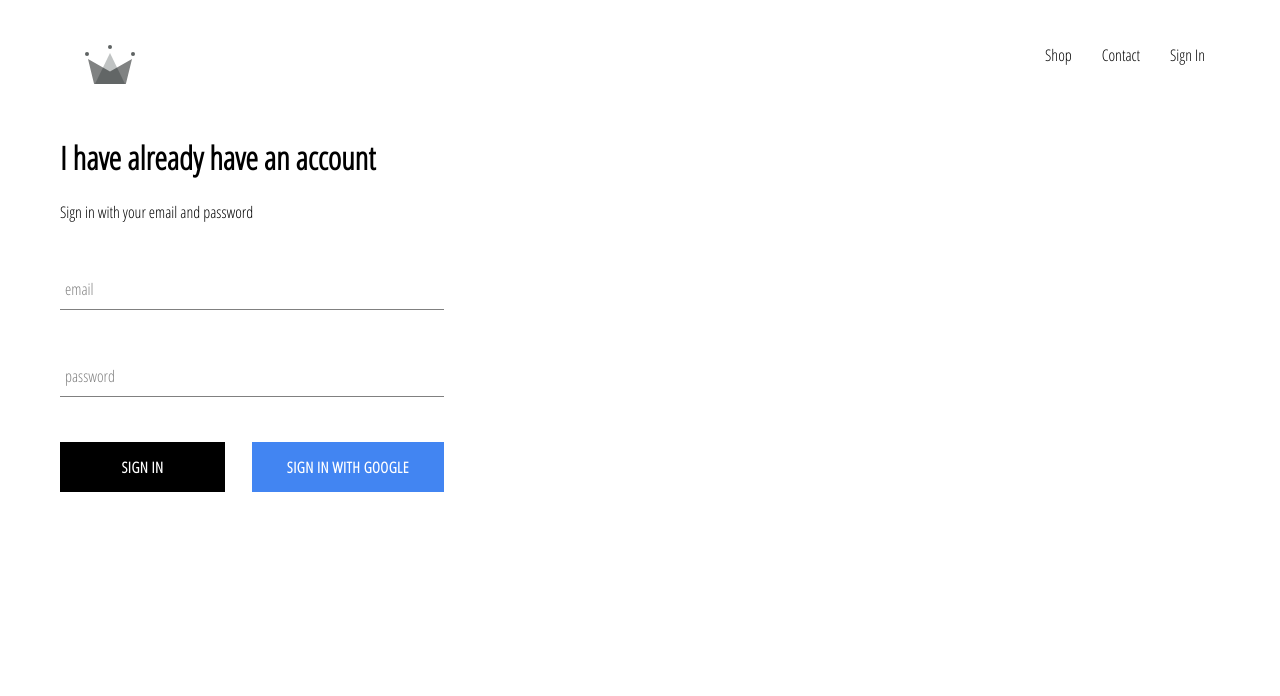
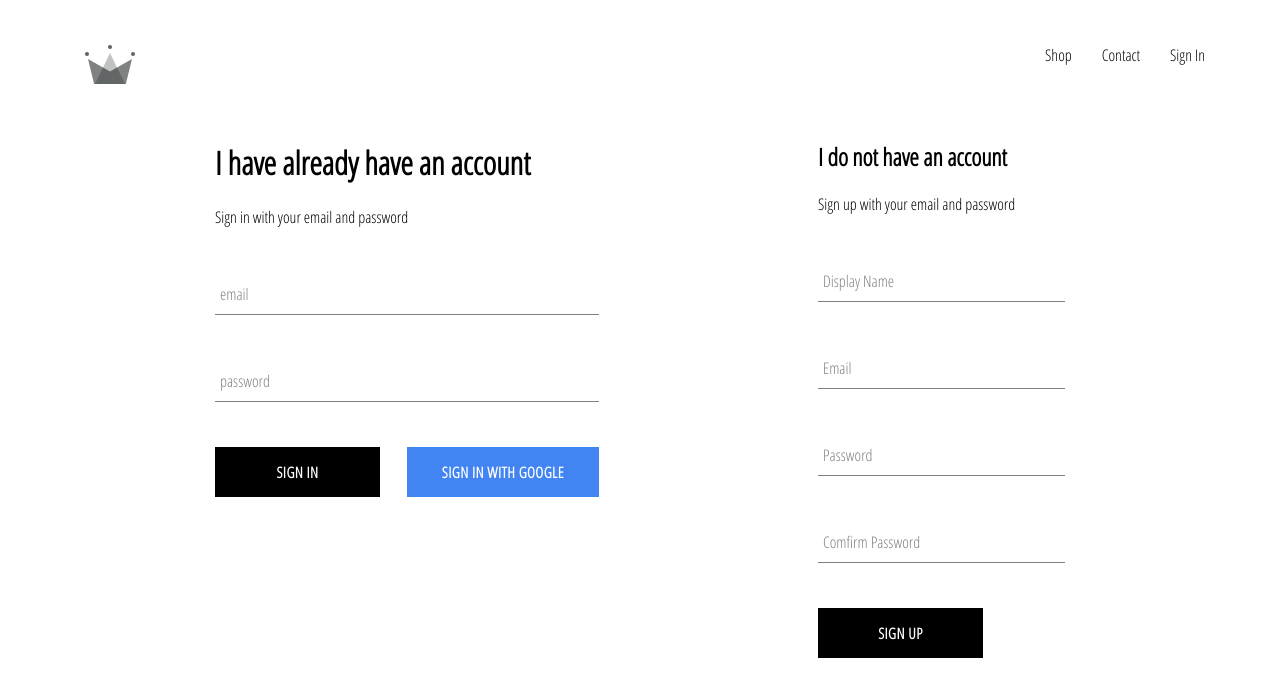
Before and after one commit to paulequilibrio/Crown-Store, a React (Create React App) app: page /sign in a window 1280 px wide. Shown: the top 696 px of the page. Built offline with nearby package versions, Linux system fonts and the light colour scheme; no server answers.

Commit message:
created the ability to store athenticated users in firebase

```diff
--- a/src/App.js
+++ b/src/App.js
@@ -3,9 +3,10 @@
 import {Route, Switch} from 'react-router-dom';
 import HomePage from "./Components/Pages/Homepages/Homepage.component";
 import ShopPage from './Components/Pages/Homepages/Shop/Shop.component';
-import SignIn from './Components/Sign-in/Sign-in';
+import SignInAndSignUp from './Components/Pages/Homepages/Sign-in and Sign-up/Sign-in and Sign-up.component';
+// import SignIn from './Components/Sign-in/Sign-in';
 import Header from './Components/Header/Header.component';
-import { auth } from './Firebase/firebase.utils';
+import { auth, createUserProfileDocument } from './Firebase/firebase.utils';
 
 class App extends Component {
     constructor() {
@@ -18,9 +19,24 @@
     unSubscribeFromAuth = null;
 
     componentDidMount() {
-      this.unSubscribeFromAuth = auth.onAuthStateChanged(user =>  {
-        this.setState({currentUser: user})
-      })
+      this.unSubscribeFromAuth = auth.onAuthStateChanged(async userAuth =>  {
+
+        if(userAuth) {
+          const userRef = await createUserProfileDocument(userAuth);
+
+          userRef.onSnapshot(snapShot => {
+            this.setState({
+              currentUser: {
+                id: snapShot.id,
+                ...snapShot.data()
+              }
+            }, () => {
+              console.log(this.state)
+            });
+          });
+        }
+        this.setState({currentUser: userAuth});
+      });
     }
 
     componentWillUnmount() {
@@ -34,7 +50,7 @@
     <Switch>
        <Route exact path='/' component={HomePage}/>
        <Route path='/shop'   component={ShopPage}/>
-       <Route path='/sign'   component={SignIn}/>
+       <Route path='/sign'   component={SignInAndSignUp}/>
     </Switch>
     </div>
   );
--- a/src/Components/Pages/Homepages/Sign-in and Sign-up/Sign-in and Sign-up.component.jsx
+++ b/src/Components/Pages/Homepages/Sign-in and Sign-up/Sign-in and Sign-up.component.jsx
@@ -1,9 +1,12 @@
 import React from 'react';
-
+import './sign-in-and-sign-up.styles.scss';
+import SignIn from '../../../Sign-in/Sign-in';
+import SignUp from '../../../Sign-up/Sign-up.component';
 
 const SignInSignUp = () => (
-    <div>
-        Signin/up
+    <div className='sign-in-and-sign-up'>
+        <SignIn/>
+        <SignUp/>
     </div>
 )
 
--- /dev/null
+++ b/src/Components/Pages/Homepages/Sign-in and Sign-up/sign-in-and-sign-up.styles.scss
@@ -0,0 +1,6 @@
+.sign-in-and-sign-up {
+    width: 850px;
+    display: flex;
+    justify-content: space-between;
+    margin: 30px auto;
+}
--- /dev/null
+++ b/src/Components/Sign-up/Sign-up.component.jsx
@@ -0,0 +1,98 @@
+import React, { Component } from 'react';
+import {auth, createUserProfileDocument} from '../../Firebase/firebase.utils';
+import FormInput from '../Input-Form/Input-form';
+import Custombutton from '../Custom-button/Custom-button.component';
+
+
+class SignUp extends Component {
+    constructor() {
+        super();
+        this.state = {
+            displayName: '',
+            email: '',
+            password: '',
+            comfirmPassword: ''
+        }
+    }
+
+    handleSubmit = async event => {
+        event.preventDefault();
+
+        const { displayName, email, password, comfirmPassword } = this.state;
+        if(password !== comfirmPassword) {
+            alert(`Passwords doesn't match`);
+            return;
+        }
+
+        try {
+            const { user } = await auth.createUserWithEmailAndPassword(email, password);
+            await createUserProfileDocument(user, { displayName });
+
+            this.state({
+                displayName: '',
+                email: '',
+                password: '',
+                comfirmPassword: ''
+            })
+
+        } catch (error) {
+
+        }
+    }
+
+    handleChange = event => {
+        const { name, value } = event.target;
+
+        this.setState({ [name] : value });
+    }
+
+    render() {
+        const { displayName, email, password, comfirmPassword } = this.state;
+        return(
+            <div className='sign-up'>
+                <h2 className='title'>I do not have an account</h2>
+                <span>Sign up with your email and password</span>
+                <form className='sign-up-form' onSubmit={this.handleSubmit}>
+                    <FormInput
+                        type='text'
+                        name='displayName'
+                        value={displayName}
+                        onChange={this.handleChange}
+                        label='Display Name'
+                        required
+                    />
+
+                    <FormInput
+                        type='email'
+                        name='email'
+                        value={email}
+                        onChange={this.handleChange}
+                        label='Email'
+                        required
+                    />
+
+                    <FormInput
+                        type='password'
+                        name='password'
+                        value={password}
+                        onChange={this.handleChange}
+                        label='Password'
+                        required
+                    />
+
+                    <FormInput
+                        type='password'
+                        name='comfirmPassword'
+                        value={comfirmPassword}
+                        onChange={this.handleChange}
+                        label='Comfirm Password'
+                        required
+                    />
+                    <Custombutton type='submit' >SIGN UP</Custombutton>
+                </form>
+            </div>
+        )
+    }
+}
+
+export default SignUp;
--- /dev/null
+++ b/src/Components/Sign-up/Sign-up.styles.scss
@@ -0,0 +1,9 @@
+.sign-up {
+    display: flex;
+    flex-direction: column;
+    width: 380px;
+
+    .title {
+        margin: 10px 0;
+    }
+}
--- a/src/Firebase/firebase.utils.js
+++ b/src/Firebase/firebase.utils.js
@@ -13,6 +13,32 @@
     measurementId: "G-8LVW9PN1WP"
 };
 
+export const createUserProfileDocument = async (userAuth, additionalData) => {
+    if(!userAuth) return;
+
+        const userRef = firestore.doc(`users/${userAuth.uid}`);
+        const snapShot = await userRef.get();
+
+    if(!snapShot.exits) {
+
+        const { displayName, email } = userAuth;
+        const createdAt = new Date();
+
+        try {
+            await userRef.set({
+                displayName,
+                email,
+                createdAt,
+                ...additionalData
+            })
+        } catch (error) {
+            console.log('error creating user', error.message)
+        }
+
+    }
+    return userRef;
+};
+
 firebase.initializeApp(config);
 
 export const auth = firebase.auth();
```
Also changed, not shown: src/Components/Pages/Homepages/Sign-in and Sign-up/Sign-in.styles.scss (deleted).
